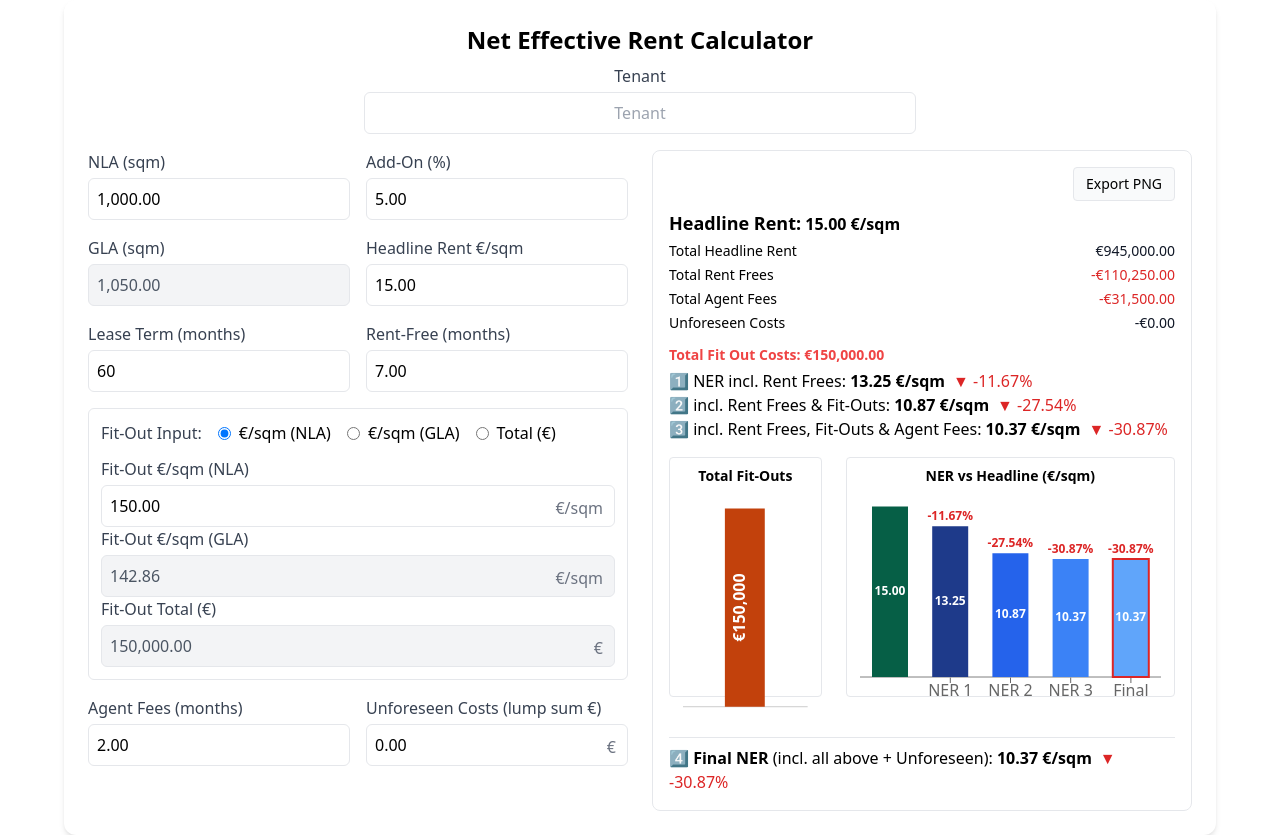
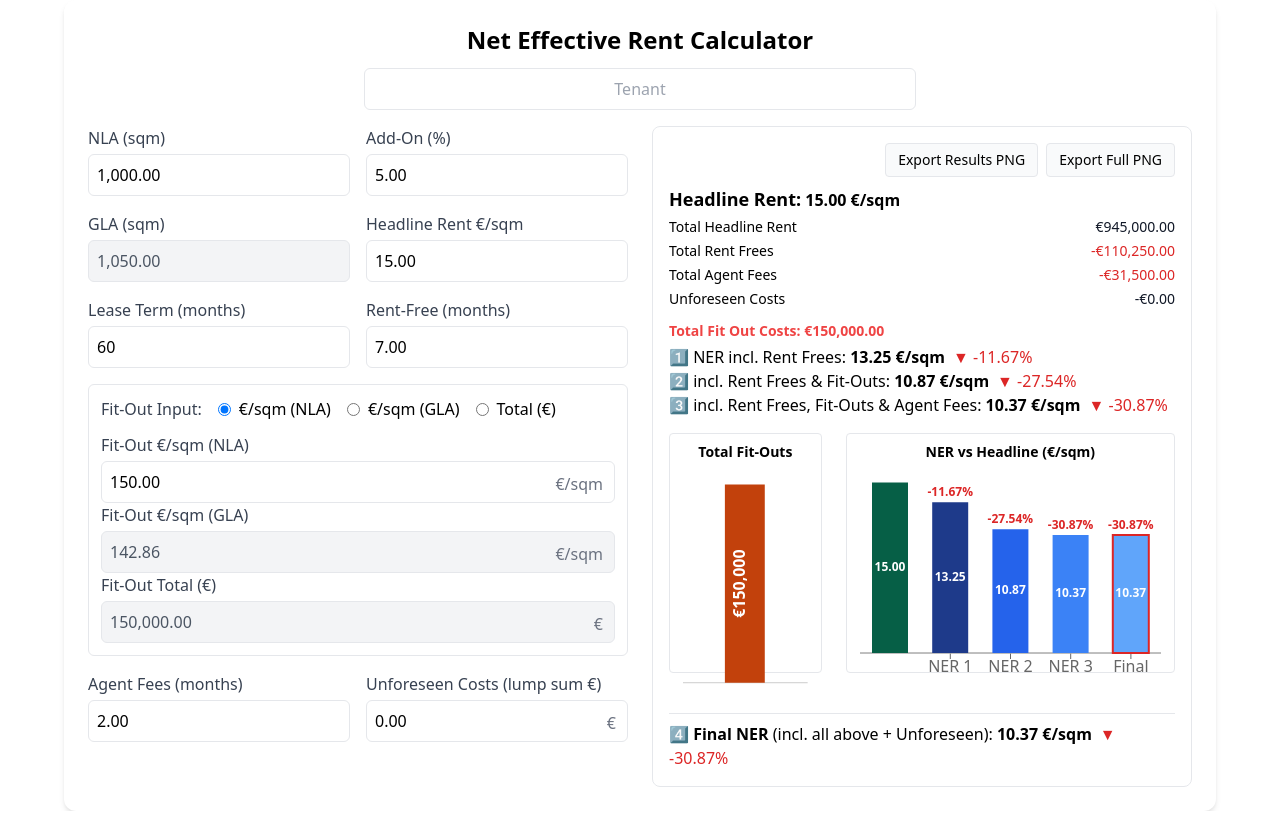
Before and after one commit to Musicandy13/Net-Effective-Rent-Calculator, a React (Vite) app: page / in a window 1280 px wide. After the commit the page ends 811 px from the top, so only its background shows below. Built offline with nearby package versions, Linux system fonts and the light colour scheme.

Commit message:
Update App.jsx

```diff
--- a/src/App.jsx
+++ b/src/App.jsx
@@ -39,13 +39,13 @@ const FCUR0 = (n) =>
     maximumFractionDigits: 0,
   });
 
-/* Geldwert mit Farbe je nach Vorzeichen */
+/* Money with sign color */
 function Money({ value }) {
   const cls = value < 0 ? "text-red-600 font-medium" : "text-gray-900 font-medium";
   return <span className={cls}>{FCUR(value)}</span>;
 }
 
-/* ---------- Delta-Badge (rot wenn unter Headline) ---------- */
+/* Delta vs headline */
 function Delta({ base, val }) {
   const pct = base > 0 ? ((val - base) / base) * 100 : 0;
   const up = pct > 0;
@@ -105,7 +105,6 @@ function NumericField({
 }
 
 /* ---------- Custom Chart Labels ---------- */
-// Prozentlabel: exakt über dem Balken, mittig ausgerichtet
 const PercentLabel = ({ x, y, width, value }) => {
   if (value == null) return null;
   const cx = x + width / 2;
@@ -117,7 +116,7 @@ const PercentLabel = ({ x, y, width, value }) => {
     </text>
   );
 };
-// Zahlen im NER-Balken: horizontal & vertikal zentriert, fett
+
 const BarNumberLabel = ({ x, y, width, height, value }) => {
   if (value == null) return null;
   const cx = x + width / 2;
@@ -136,7 +135,8 @@ const BarNumberLabel = ({ x, y, width, height, value }) => {
     </text>
   );
 };
-// Fit-Outs: vertikal (90° gedreht), ohne Nachkommastellen, mittig im Balken
+
+/* Fit-Outs: vertical, no decimals */
 const VerticalMoneyLabel0 = ({ x, y, width, height, value }) => {
   if (value == null) return null;
   const cx = x + width / 2;
@@ -174,7 +174,7 @@ export default function App() {
   });
   const S = (k) => (v) => setF((s) => ({ ...s, [k]: v }));
 
-  // parsed
+  /* parsed */
   const nla = clamp(P(f.nla));
   const addon = clamp(P(f.addon));
   const rent = clamp(P(f.rent));
@@ -183,7 +183,7 @@ export default function App() {
   const agent = clamp(P(f.agent));
   const unforeseen = clamp(P(f.unforeseen));
 
-  // derived
+  /* derived */
   const gla = useMemo(() => nla * (1 + addon / 100), [nla, addon]);
   const months = Math.max(0, duration - rf);
   const gross = rent * gla * months;
@@ -192,7 +192,7 @@ export default function App() {
   const perGLA = clamp(P(f.fitPerGLA));
   const tot = clamp(P(f.fitTot));
 
-  // Sync Fit-Out Eingaben
+  /* sync fit-outs */
   useEffect(() => {
     const nNLA = clamp(P(f.fitPerNLA));
     const nGLA = clamp(P(f.fitPerGLA));
@@ -218,27 +218,25 @@ export default function App() {
   const totalFit =
     f.fitMode === "perNLA" ? perNLA * nla : f.fitMode === "perGLA" ? perGLA * gla : tot;
 
-  const agentFees = agent * rent * gla; // EUR
+  const agentFees = agent * rent * gla;
   const denom = Math.max(1e-9, duration * gla);
 
-  // NERs
   const ner1 = gross / denom;
   const ner2 = (gross - totalFit) / denom;
   const ner3 = (gross - totalFit - agentFees) / denom;
   const ner4 = (gross - totalFit - agentFees - unforeseen) / denom;
 
-  // Absolute Totals (EUR)
   const totalHeadline = rent * gla * duration;
   const totalRentFrees = rent * gla * rf;
   const totalAgentFees = agentFees;
   const totalUnforeseen = unforeseen;
 
-  // Farben
-  const FIT_OUT_COLOR = "#c2410c";   // Orange
-  const HEADLINE_COLOR = "#065f46";  // Dunkelgrün
-  const NER_COLORS = ["#1e3a8a", "#2563eb", "#3b82f6", "#60a5fa"]; // Blautöne
+  /* colors */
+  const FIT_OUT_COLOR = "#c2410c";
+  const HEADLINE_COLOR = "#065f46";
+  const NER_COLORS = ["#1e3a8a", "#2563eb", "#3b82f6", "#60a5fa"];
 
-  // Chart-Daten
+  /* chart data */
   const chartFitOutData = [{ name: "Fit-Outs", eur: totalFit }];
   const nerBars = [
     { label: "Headline", val: rent, pct: null, color: HEADLINE_COLOR },
@@ -248,20 +246,27 @@ export default function App() {
     { label: "Final",   val: ner4, pct: rent > 0 ? ((ner4 - rent) / rent) * 100 : null, color: NER_COLORS[3] },
   ].map(d => ({ name: d.label, sqm: d.val, pct: d.pct, color: d.color }));
 
-  // PNG export (nur Card-Inhalt, der Button bleibt draußen)
-  const resultsCardRef = useRef(null); // gesamte Card
-  const resultsContentRef = useRef(null); // NUR Inhalt
-  const downloadPNG = async () => {
-    if (!resultsContentRef.current) return;
+  /* export refs */
+  const pageRef = useRef(null);           // entire page (inputs + results)
+  const resultsCardRef = useRef(null);    // the card with the button
+  const resultsContentRef = useRef(null); // content only (no button)
+
+  /* robust PNG export (avoid clipping) */
+  const exportNode = async (node, filename) => {
+    if (!node) return;
+    const w = node.scrollWidth;
+    const h = node.scrollHeight;
     try {
-      const dataUrl = await toPng(resultsContentRef.current, {
+      const dataUrl = await toPng(node, {
         cacheBust: true,
         pixelRatio: 3,
         backgroundColor: "#ffffff",
+        width: w,
+        height: h,
       });
       const a = document.createElement("a");
       a.href = dataUrl;
-      a.download = "ner-results.png";
+      a.download = filename;
       a.click();
     } catch (e) {
       console.error("PNG export failed", e);
@@ -269,15 +274,13 @@ export default function App() {
   };
 
   return (
-    <div className="p-6 max-w-6xl mx-auto bg-white rounded-xl shadow-md">
-      {/* Titel zentriert */}
+    <div ref={pageRef} className="p-6 max-w-6xl mx-auto bg-white rounded-xl shadow-md">
+      {/* Title */}
       <h2 className="text-2xl font-bold mb-2 text-center">Net Effective Rent Calculator</h2>
 
-      {/* EIN Tenant-Feld unter dem Titel */}
+      {/* Single Tenant input (no extra title) */}
       <div className="mb-4 flex justify-center">
         <div className="w-full md:w-1/2">
-          <label className="block text-center">
-            <span className="text-gray-700">Tenant</span>
           <input
             type="text"
             value={f.tenant}
@@ -285,7 +288,6 @@ export default function App() {
             placeholder="Tenant"
             className="mt-1 block w-full border rounded-md p-2 text-center"
           />
-          </label>
         </div>
       </div>
 
@@ -340,22 +342,28 @@ export default function App() {
         {/* RIGHT: Results */}
         <div className="md:sticky md:top-6 h-fit">
           <div ref={resultsCardRef} className="rounded-lg border p-4 space-y-2 bg-white">
-            {/* Export-Button – NICHT Teil des Exports */}
-            <div className="flex justify-end">
+            {/* export buttons (not included in results-content export) */}
+            <div className="flex gap-2 justify-end">
               <button
-                onClick={downloadPNG}
+                onClick={() => exportNode(resultsContentRef.current, "ner-results.png")}
                 className="px-3 py-1.5 rounded border bg-gray-50 hover:bg-gray-100 text-sm"
               >
-                Export PNG
+                Export Results PNG
+              </button>
+              <button
+                onClick={() => exportNode(pageRef.current, "ner-full.png")}
+                className="px-3 py-1.5 rounded border bg-gray-50 hover:bg-gray-100 text-sm"
+              >
+                Export Full PNG
               </button>
             </div>
 
-            {/* Export-Inhalt */}
+            {/* content-only wrapper for clean export */}
             <div ref={resultsContentRef}>
-              {/* Tenant groß & fett (nur Text, kein 2. Feld) */}
+              {/* Tenant display */}
               {f.tenant.trim() && (
                 <div className="mb-1">
-                  <div className="text-xl font-bold">{f.tenant.trim()}</div>
+                  <span className="text-xl font-bold">Tenant: <u>{f.tenant.trim()}</u></span>
                 </div>
               )}
 
@@ -377,19 +385,16 @@ export default function App() {
                 <div className="text-right"><Money value={ -totalUnforeseen } /></div>
               </div>
 
-              {/* Total Fit Outs */}
               <p className="text-sm font-semibold text-red-500 mb-1">
                 Total Fit Out Costs: {FCUR(totalFit)}
               </p>
 
-              {/* NER 1–3 */}
               <p>1️⃣ NER incl. Rent Frees: <b>{F(ner1, 2)} €/sqm</b><Delta base={rent} val={ner1} /></p>
               <p>2️⃣ incl. Rent Frees & Fit-Outs: <b>{F(ner2, 2)} €/sqm</b><Delta base={rent} val={ner2} /></p>
               <p>3️⃣ incl. Rent Frees, Fit-Outs & Agent Fees: <b>{F(ner3, 2)} €/sqm</b><Delta base={rent} val={ner3} /></p>
 
               {/* Charts */}
               <div className="mt-4 grid grid-cols-3 gap-6">
-                {/* Fit-Outs – Balken mit vertikalem Label */}
                 <div className="h-60 border rounded p-2 col-span-1">
                   <div className="text-sm font-bold text-center mb-1">Total Fit-Outs</div>
                   <ResponsiveContainer width="100%" height="100%">
@@ -405,7 +410,6 @@ export default function App() {
                   </ResponsiveContainer>
                 </div>
 
-                {/* NER + Headline */}
                 <div className="h-60 border rounded p-2 col-span-2">
                   <div className="text-sm font-bold text-center mb-1">NER vs Headline (€/sqm)</div>
                   <ResponsiveContainer width="100%" height="100%">
@@ -431,7 +435,6 @@ export default function App() {
                 </div>
               </div>
 
-              {/* Final NER */}
               <p className="border-t pt-2 mt-10">
                 4️⃣ <b>Final NER</b> (incl. all above + Unforeseen): <b>{F(ner4, 2)} €/sqm</b>
                 <Delta base={rent} val={ner4} />
```
Lines whose indentation alone changed are shown as unchanged.
